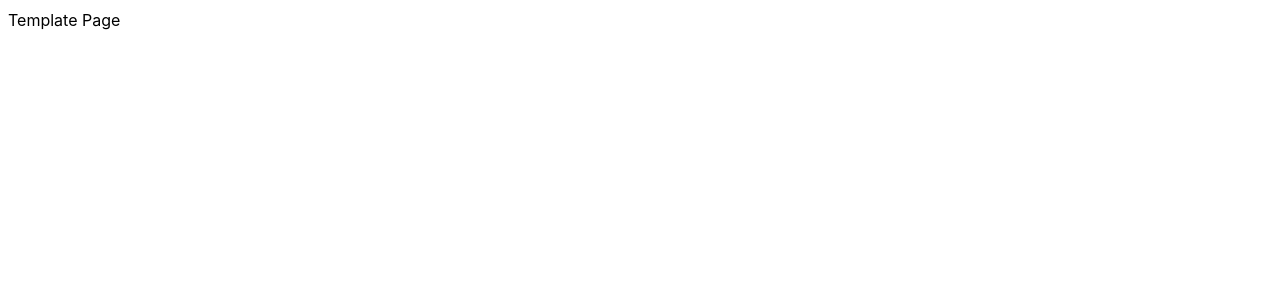
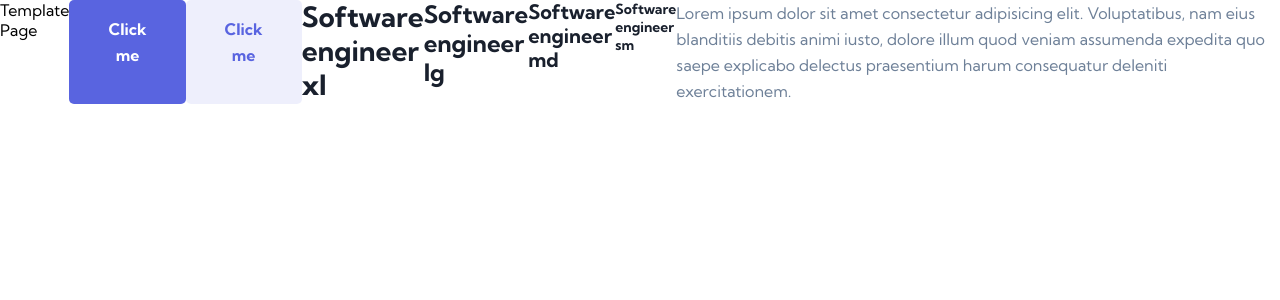
Before and after one commit to alexandrularion/learn-final-project, a React (Vite) app in the folder JavaScriptRO40/react-devjobs-app/: page / in a window 1280 px wide. Shown: the top 300 px of the page. Built offline with nearby package versions, Linux system fonts and the light colour scheme; no server answers; the database is empty.

Commit message:
Updated project for JavaScriptRO40

```diff
--- a/JavaScriptRO40/react-devjobs-app/index.html
+++ b/JavaScriptRO40/react-devjobs-app/index.html
@@ -5,6 +5,14 @@
     <link rel="icon" type="image/svg+xml" href="/vite.svg" />
     <meta name="viewport" content="width=device-width, initial-scale=1.0" />
     <title>Devjobs App</title>
+
+    <!-- Import Google Font -->
+    <link rel="preconnect" href="https://fonts.googleapis.com" />
+    <link rel="preconnect" href="https://fonts.gstatic.com" crossorigin />
+    <link
+      href="https://fonts.googleapis.com/css2?family=Kumbh+Sans:wght@100..900&display=swap"
+      rel="stylesheet"
+    />
   </head>
   <body>
     <div id="root"></div>
--- a/JavaScriptRO40/react-devjobs-app/src/common/components/button/button.jsx
+++ b/JavaScriptRO40/react-devjobs-app/src/common/components/button/button.jsx
@@ -1,7 +1,7 @@
-import Container from "./template.styled";
+import Container from "./button.styled";
 
-const Button = () => {
-  return <Container>Button</Container>;
+const Button = (props) => {
+  return <Container variant={props.variant}>{props.children}</Container>;
 };
 
 export default Button;
--- a/JavaScriptRO40/react-devjobs-app/src/common/components/button/button.styled.jsx
+++ b/JavaScriptRO40/react-devjobs-app/src/common/components/button/button.styled.jsx
@@ -1,7 +1,35 @@
 import styled from "styled-components";
 
-const Container = styled.div`
+const Container = styled.button`
   display: flex;
+  padding: 16px 39px;
+  border-radius: 5px;
+  font-size: var(--text-font-size);
+  line-height: var(--text-line-height);
+  font-weight: var(--button-font-weight);
+  outline: none;
+  appearance: none;
+  border: none;
+  background-color: ${(props) => {
+    switch (props.variant) {
+      case "filled":
+        return "var(--button-background-color-1)";
+      case "shaded":
+        return "var(--button-background-color-2)";
+      default:
+        return "var(--button-background-color-1)";
+    }
+  }};
+  color: ${(props) => {
+    switch (props.variant) {
+      case "filled":
+        return "var(--button-text-color-1)";
+      case "shaded":
+        return "var(--button-text-color-2)";
+      default:
+        return "var(--button-text-color-1)";
+    }
+  }};
 `;
 
 export default Container;
--- a/JavaScriptRO40/react-devjobs-app/src/common/components/heading/heading.jsx
+++ b/JavaScriptRO40/react-devjobs-app/src/common/components/heading/heading.jsx
@@ -1,7 +1,11 @@
-import Container from "./template.styled";
+import Container from "./heading.styled";
 
-const Heading = () => {
-  return <Container>Template component</Container>;
+const Heading = (props) => {
+  return (
+    <Container as={props.as} size={props.size}>
+      {props.children}
+    </Container>
+  );
 };
 
 export default Heading;
--- a/JavaScriptRO40/react-devjobs-app/src/common/components/heading/heading.styled.jsx
+++ b/JavaScriptRO40/react-devjobs-app/src/common/components/heading/heading.styled.jsx
@@ -1,7 +1,36 @@
 import styled from "styled-components";
 
-const Container = styled.div`
-  display: flex;
+const Container = styled.h1`
+  font-weight: var(--heading-font-weight);
+  color: var(--heading-color);
+  font-size: ${(props) => {
+    switch (props.size) {
+      case "xl":
+        return "var(--heading-font-size-1)";
+      case "lg":
+        return "var(--heading-font-size-2)";
+      case "md":
+        return "var(--heading-font-size-3)";
+      case "sm":
+        return "var(--heading-font-size-4)";
+      default:
+        return "var(--heading-font-size-1)";
+    }
+  }};
+  line-height: ${(props) => {
+    switch (props.size) {
+      case "xl":
+        return "var(--heading-line-height-1)";
+      case "lg":
+        return "var(--heading-line-height-2)";
+      case "md":
+        return "var(--heading-line-height-3)";
+      case "sm":
+        return "var(--heading-line-height-4)";
+      default:
+        return "var(--heading-line-height-1)";
+    }
+  }};
 `;
 
 export default Container;
--- a/JavaScriptRO40/react-devjobs-app/src/common/components/text/text.jsx
+++ b/JavaScriptRO40/react-devjobs-app/src/common/components/text/text.jsx
@@ -1,7 +1,7 @@
-import Container from "./template.styled";
+import Container from "./text.styled";
 
-const Text = () => {
-  return <Container>Template component</Container>;
+const Text = (props) => {
+  return <Container>{props.children}</Container>;
 };
 
 export default Text;
--- a/JavaScriptRO40/react-devjobs-app/src/common/components/text/text.styled.jsx
+++ b/JavaScriptRO40/react-devjobs-app/src/common/components/text/text.styled.jsx
@@ -1,7 +1,10 @@
 import styled from "styled-components";
 
-const Container = styled.div`
-  display: flex;
+const Container = styled.p`
+  font-size: var(--text-font-size);
+  line-height: var(--text-line-height);
+  color: var(--text-color);
+  font-weight: var(--text-font-weight);
 `;
 
 export default Container;
--- a/JavaScriptRO40/react-devjobs-app/src/index.css
+++ b/JavaScriptRO40/react-devjobs-app/src/index.css
@@ -1,20 +1,61 @@
-:root {
-  font-family: Inter, system-ui, Avenir, Helvetica, Arial, sans-serif;
-  line-height: 1.5;
-  font-weight: 400;
+* {
+  padding: 0;
+  margin: 0;
+  box-sizing: border-box;
+  font-family: "Kumbh Sans", sans-serif;
 
   color-scheme: light dark;
   font-synthesis: none;
   text-rendering: optimizeLegibility;
   -webkit-font-smoothing: antialiased;
   -moz-osx-font-smoothing: grayscale;
-
-  padding: 0;
-  margin: 0;
-  box-sizing: border-box;
 }
 
 a {
   color: inherit;
   text-decoration: inherit;
 }
+
+:root {
+  --app-color-1: #5964e0;
+  --app-color-2: #939bf4;
+
+  --background-color-1: #f4f6f8;
+  --background-color-2: #fff;
+
+  --heading-color: #19202d;
+  --text-color: #6e8098;
+
+  --badge-color: #5964e0;
+  --icon-color: #5964e0;
+
+  --heading-font-size-1: 28px;
+  --heading-font-size-2: 24px;
+  --heading-font-size-3: 20px;
+  --heading-font-size-4: 14px;
+  --heading-line-height-1: 34px;
+  --heading-line-height-2: 29px;
+  --heading-line-height-3: 24px;
+  --heading-line-height-4: 18px;
+  --heading-font-weight: 700;
+
+  --text-font-size: 16px;
+  --text-line-height: 26px;
+  --text-font-weight: 400;
+
+  --button-background-color-1: #5964e0;
+  --button-background-color-2: rgba(89, 100, 224, 0.1);
+  --button-text-color-1: #fff;
+  --button-text-color-2: #5964e0;
+  --button-font-weight: 700;
+}
+
+@media (prefers-color-scheme: dark) {
+  :root {
+    --background-color-1: #121721;
+    --background-color-2: #19202d;
+
+    --heading-color: #fff;
+    --text-color: #6e8098;
+  }
+}
--- a/JavaScriptRO40/react-devjobs-app/src/pages/template-page/template-page.jsx
+++ b/JavaScriptRO40/react-devjobs-app/src/pages/template-page/template-page.jsx
@@ -2,6 +2,9 @@ import Container from "./template-page.styled";
 import { collection, getDocs, query } from "firebase/firestore";
 import React from "react";
 import { firestoreDatabase } from "../../common/firebase";
+import Button from "../../common/components/button/button";
+import Heading from "../../common/components/heading/heading";
+import Text from "../../common/components/text/text";
 
 const TemplatePage = () => {
   const getAllJobs = async () => {
@@ -26,7 +29,32 @@ const TemplatePage = () => {
     getAllJobs();
   }, []);
 
-  return <Container>Template Page</Container>;
+  return (
+    <Container>
+      Template Page
+      {/* Only for testing */}
+      <Button>Click me</Button>
+      <Button variant="shaded">Click me</Button>
+      {/* Only for testing */}
+      <Heading>Software engineer xl</Heading>
+      <Heading as="h2" size="lg">
+        Software engineer lg
+      </Heading>
+      <Heading as="h3" size="md">
+        Software engineer md
+      </Heading>
+      <Heading as="h4" size="sm">
+        Software engineer sm
+      </Heading>
+      {/* Only for testing */}
+      <Text>
+        Lorem ipsum dolor sit amet consectetur adipisicing elit. Voluptatibus,
+        nam eius blanditiis debitis animi iusto, dolore illum quod veniam
+        assumenda expedita quo saepe explicabo delectus praesentium harum
+        consequatur deleniti exercitationem.
+      </Text>
+    </Container>
+  );
 };
 
 export default TemplatePage;
```
Also changed, not shown: JavaScriptRO40/react-devjobs-app/eslint.config.js (+18 -17 lines).
